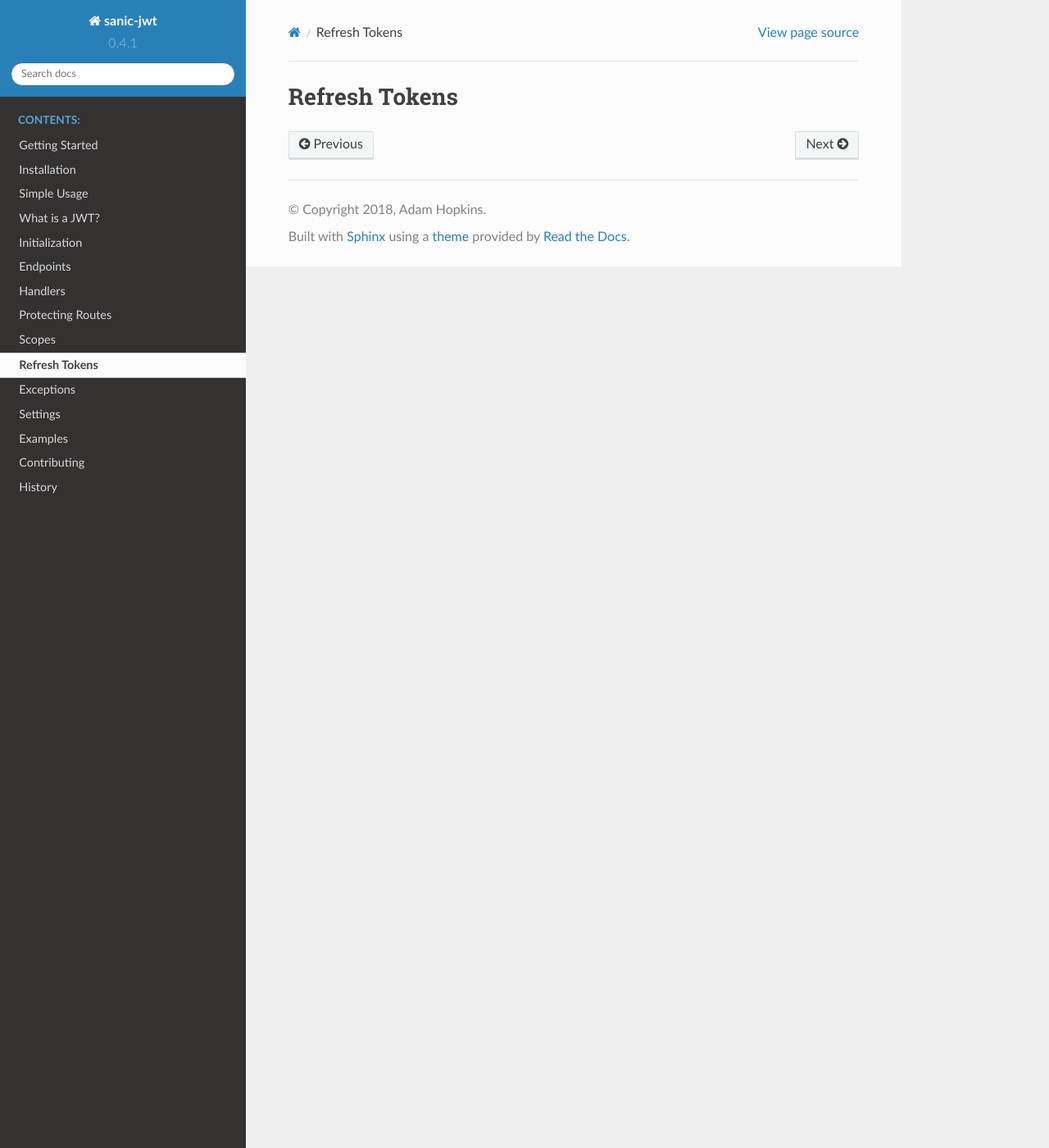
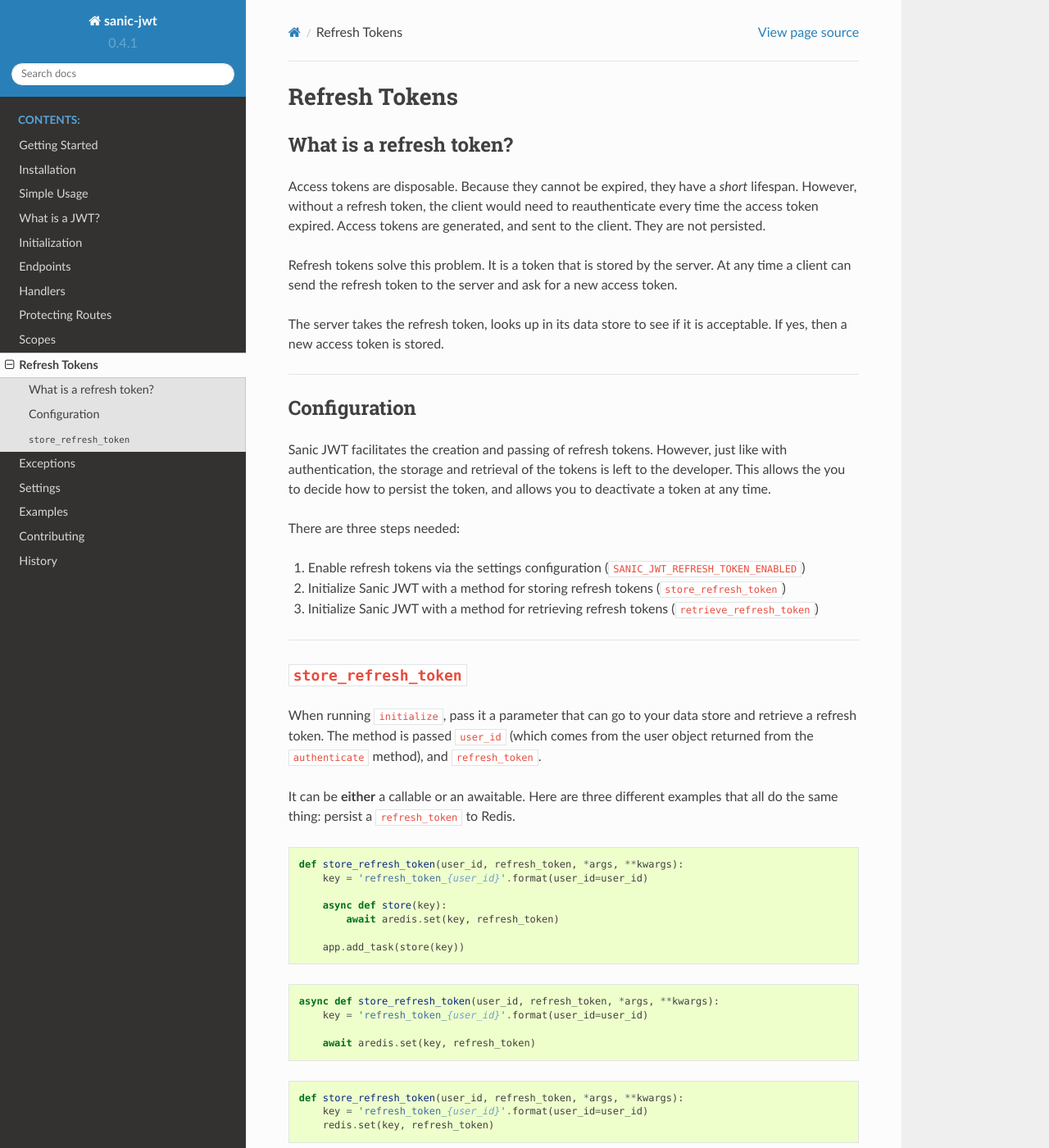
Before and after one commit to ahopkins/sanic-jwt, a Sphinx documentation site: the page built from docs/source/pages/refreshtokens.rst, in a window 1280 px wide and 1400 px high. Shown: the whole window at 82% size. Built offline with Sphinx 7.4.7 and the Read the Docs theme 2.0.0, drawn with Linux system fonts in a browser that asks for light colours; some of the changed text lies outside the part shown.

Commit message:
Begin page for refresh tokens

```diff
--- a/docs/source/pages/refreshtokens.rst
+++ b/docs/source/pages/refreshtokens.rst
@@ -1,3 +1,71 @@
 ==============
 Refresh Tokens
 ==============
+
+++++++++++++++++++++++++
+What is a refresh token?
+++++++++++++++++++++++++
+
+Access tokens are disposable. Because they cannot be expired, they have a *short* lifespan. However, without a refresh token, the client would need to reauthenticate every time the access token expired. Access tokens are generated, and sent to the client. They are not persisted.
+
+Refresh tokens solve this problem. It is a token that is stored by the server. At any time a client can send the refresh token to the server and ask for a new access token.
+
+The server takes the refresh token, looks up in its data store to see if it is acceptable. If yes, then a new access token is stored.
+
+------------
+
++++++++++++++
+Configuration
++++++++++++++
+
+Sanic JWT facilitates the creation and passing of refresh tokens. However, just like with authentication, the storage and retrieval of the tokens is left to the developer. This allows the you to decide how to persist the token, and allows you to deactivate a token at any time.
+
+There are three steps needed:
+
+1. Enable refresh tokens via the settings configuration (``SANIC_JWT_REFRESH_TOKEN_ENABLED``)
+2. Initialize Sanic JWT with a method for storing refresh tokens (``store_refresh_token``)
+3. Initialize Sanic JWT with a method for retrieving refresh tokens (``retrieve_refresh_token``)
+
+------------
+
++++++++++++++++++++++++
+``store_refresh_token``
++++++++++++++++++++++++
+
+When running ``initialize``, pass it a parameter that can go to your data store and retrieve a refresh token. The method is passed ``user_id`` (which comes from the user object returned from the ``authenticate`` method), and ``refresh_token``.
+
+It can be **either** a callable or an awaitable. Here are three different examples that all do the same thing: persist a ``refresh_token`` to Redis.
+
+.. code-block:: python
+
+    def store_refresh_token(user_id, refresh_token, *args, **kwargs):
+        key = 'refresh_token_{user_id}'.format(user_id=user_id)
+
+        async def store(key):
+            await aredis.set(key, refresh_token)
+
+        app.add_task(store(key))
+
+
+.. code-block:: python
+
+    async def store_refresh_token(user_id, refresh_token, *args, **kwargs):
+        key = 'refresh_token_{user_id}'.format(user_id=user_id)
+
+        await aredis.set(key, refresh_token)
+
+.. code-block:: python
+
+    def store_refresh_token(user_id, refresh_token, *args, **kwargs):
+        key = 'refresh_token_{user_id}'.format(user_id=user_id)
+        redis.set(key, refresh_token)
+
+Then you hook it up to the initialize script like this:
+
+.. code-block ::
+
+    initialize(
+        app,
+        authenticate=lambda: True,
+        store_refresh_token=store_refresh_token
+    )
```
